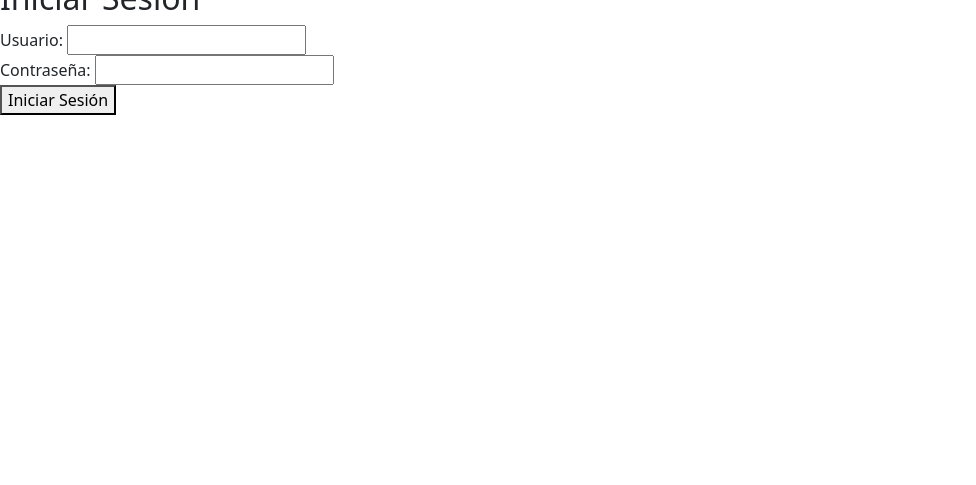
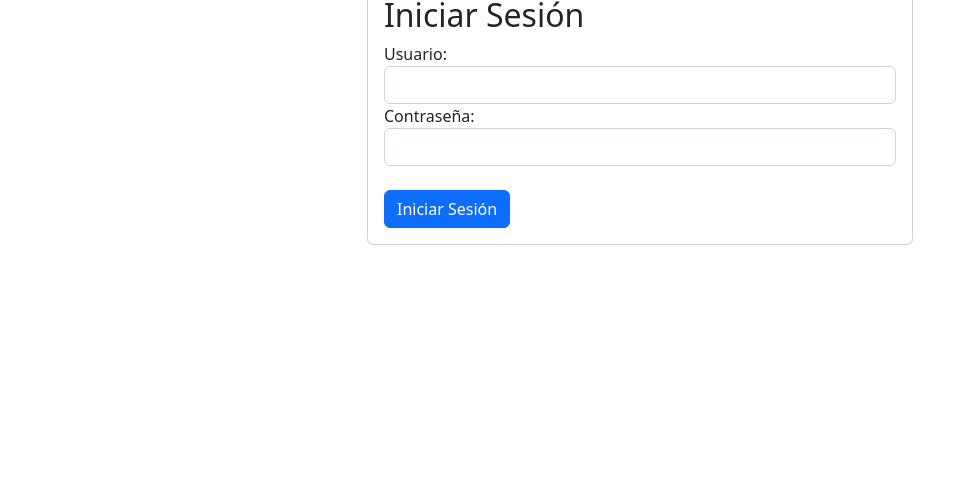
Before and after one commit to AdanUatx/apadillab, a PHP site: page /apadillab/index.php in a window 1280 px wide. Shown: the part 160-645 px from the top of the page, without its empty margins (0-976 px from the left). Run offline with PHP 8.4, Linux system fonts and the light colour scheme; the visitor is signed in with stand-in values (Sample User, id 1).

Commit message:
ULTIMOS CAMBIOS

```diff
--- a/views/inc/nav-bar.php
+++ b/views/inc/nav-bar.php
@@ -8,7 +8,7 @@
         <div class="collapse navbar-collapse" id="navbarNavDropdown">
             <ul class="navbar-nav">
                 <li class="nav-item">
-                    <a class="nav-link" aria-current="page" href="/apadillab/views/listadoEmpleados">Inicio</a>
+                    <a class="nav-link" id="btn_iniciar_sesion" aria-current="page" href="/apadillab/views/login">Iniciar Sesión</a>
                 </li>
                 <li class="nav-item">
                     <a class="nav-link" href="">Lista de empleados</a>
@@ -33,6 +33,8 @@
     if (datosUsuario) {
         var usuario = JSON.parse(datosUsuario);
         document.getElementById('rol-usuario').textContent = usuario?.rol;
+        document.getElementById('btn_iniciar_sesion').style.display = 'none';
+
     } else {
         console.log('No hay datos de usuario almacenados en sessionStorage');
         document.getElementById('nav-item').style.display = 'none';
--- a/views/listadoEmpleados.php
+++ b/views/listadoEmpleados.php
@@ -17,7 +17,7 @@ require_once 'inc/header.php';
                 <legend>Tablero de resultados</legend>
             </fieldset>
             <div class="col-12" style="text-align: right">
-                <button type="button" id="btn_agregar_empleado" class="btn btn-outline-info btn-sm" data-bs-toggle="modal" data-bs-target="#modalAgregarEmpleado">Agregar empleado</button>
+                <button type="button" id="btn_agregar_empleado" class="btn btn-outline-success btn-sm" data-bs-toggle="modal" data-bs-target="#modalAgregarEmpleado">Agregar empleado</button>
             </div>
         </div>
         <table id="tableroEmpleados" class="table table-striped">
--- a/views/login.php
+++ b/views/login.php
@@ -1,18 +1,27 @@
 
-<div class="login-container">
+<div class="container-sm">
+    <div class="row justify-content-center">
+        <div class="col-md-6">
+            <div class="card">
+                <div class="card-body">
                     <h2>Iniciar Sesión</h2>
                     <div id="mensaje-error" style="display: none;"></div>
                     <form id="form-login">
                         <div class="form-group">
                             <label for="usuario">Usuario:</label>
-            <input type="text" id="usuario" name="usuario" required>
+                            <input class="form-control" type="text" id="usuario" name="usuario" required>
                         </div>
                         <div class="form-group">
                             <label for="contraseña">Contraseña:</label>
-            <input type="password" id="contraseña" name="contraseña" required>
+                            <input class="form-control" type="password" id="contraseña" name="contraseña" required>
                         </div>
-        <button type="button" onclick="enviarFormulario()">Iniciar Sesión</button>
+                        <br>
+                        <button type="button" class="btn btn-primary" onclick="enviarFormulario()">Iniciar Sesión</button>
                     </form>
+                </div>
+            </div>
+        </div>
+    </div>
 </div>
 
 <script src="/apadillab/views/js/login.js"></script>
```
Lines whose indentation alone changed are shown as unchanged.
